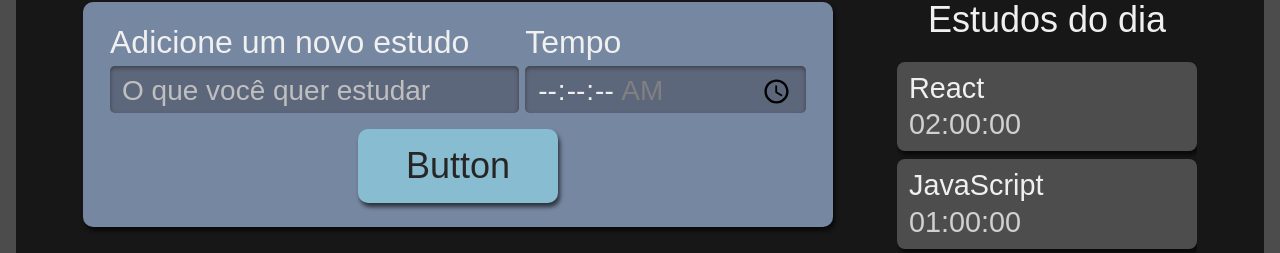
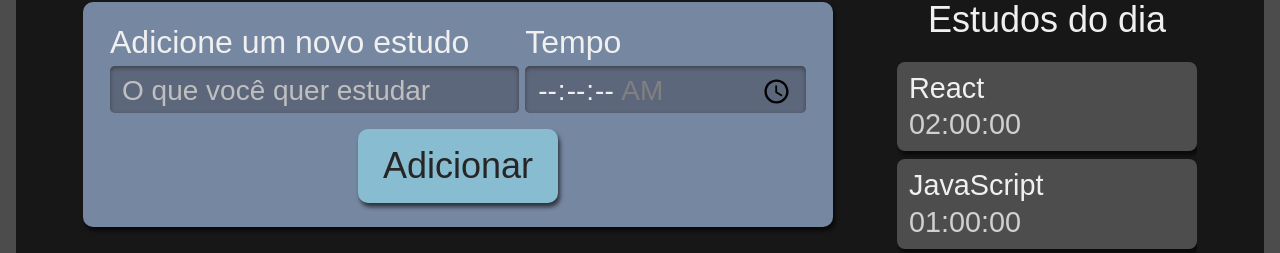
Before and after one commit to GustavoVieiraa/React-escrevendo-com-Typescript, a React (Create React App) app in the folder alura-gustadev-studies/: page / in a window 1280 px wide. Shown: the part 222-475 px from the top of the page. Built offline with nearby package versions, Linux system fonts and the light colour scheme; the HTML template or start-up script is replaced by a standard one.

Commit message:
feat: Aplicando Props no nosso button.

```diff
--- a/alura-gustadev-studies/src/components/Button/Button.tsx
+++ b/alura-gustadev-studies/src/components/Button/Button.tsx
@@ -1,9 +1,9 @@
 import React from "react";
 import style from "./Botao.module.scss";
 
-class Button extends React.Component {
+class Button extends React.Component<{ name: string }> {
   render() {
-    return <button className={style.botao}>Button</button>;
+    return <button className={style.botao}>{this.props.name}</button>;
   }
 }
 
--- a/alura-gustadev-studies/src/components/Formulario/Formulario.tsx
+++ b/alura-gustadev-studies/src/components/Formulario/Formulario.tsx
@@ -27,7 +27,7 @@
             required
           />
         </div>
-        <Button />
+        <Button name="Adicionar" />
       </form>
     );
   }
```
